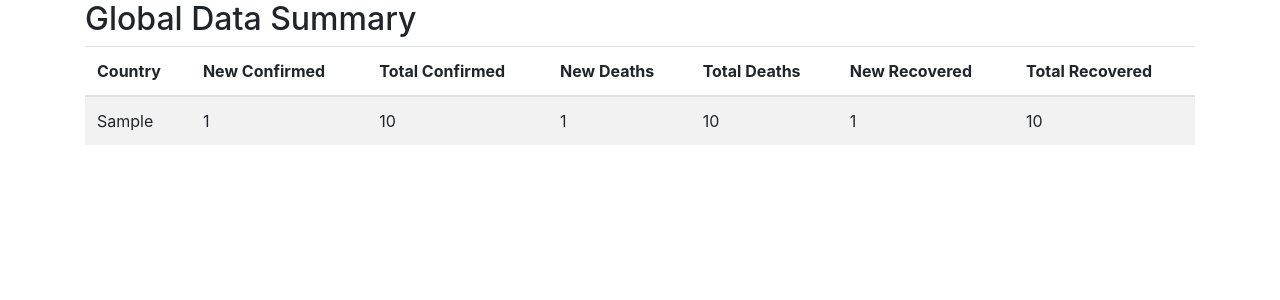
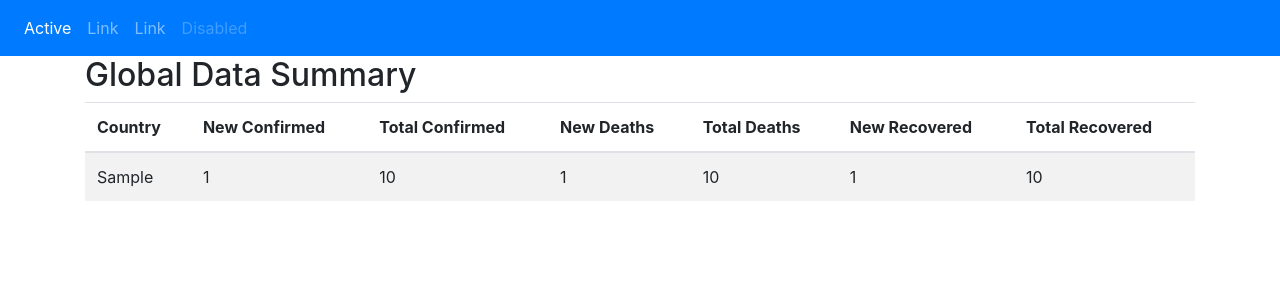
Before and after one commit to D-Bits/COVID-19-Reporting, a Django app: page / in a window 1280 px wide. Shown: the top 300 px of the page. Run offline with Django 3.2, Linux system fonts and the light colour scheme; tables that the repository leaves empty hold one stand-in row (values such as "Sample post"); some libraries are stand-ins or nearby versions.

Commit message:
Added navbar.

```diff
--- a/reporting/reports/templates/reports/base.html
+++ b/reporting/reports/templates/reports/base.html
@@ -11,6 +11,23 @@
 </head>
 <body>
 
+<nav class="navbar navbar-expand-sm bg-primary navbar-dark">
+    <ul class="navbar-nav">
+      <li class="nav-item active">
+        <a class="nav-link" href="#">Active</a>
+      </li>
+      <li class="nav-item">
+        <a class="nav-link" href="#">Link</a>
+      </li>
+      <li class="nav-item">
+        <a class="nav-link" href="#">Link</a>
+      </li>
+      <li class="nav-item">
+        <a class="nav-link disabled" href="#">Disabled</a>
+      </li>
+    </ul>
+</nav>
+
 <div class="container">
 
   {% block content %}
```
